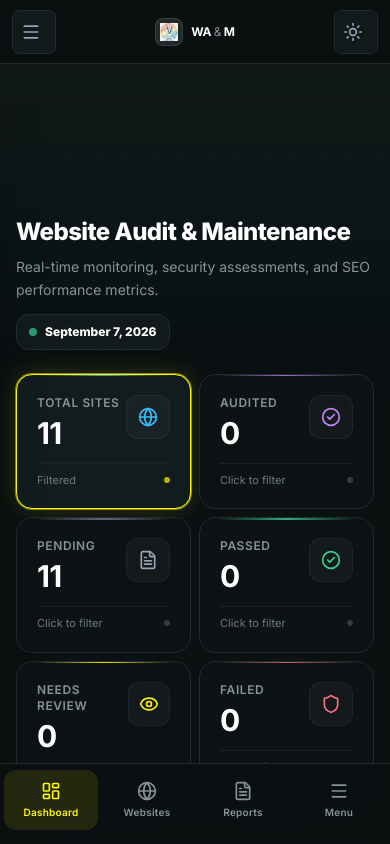
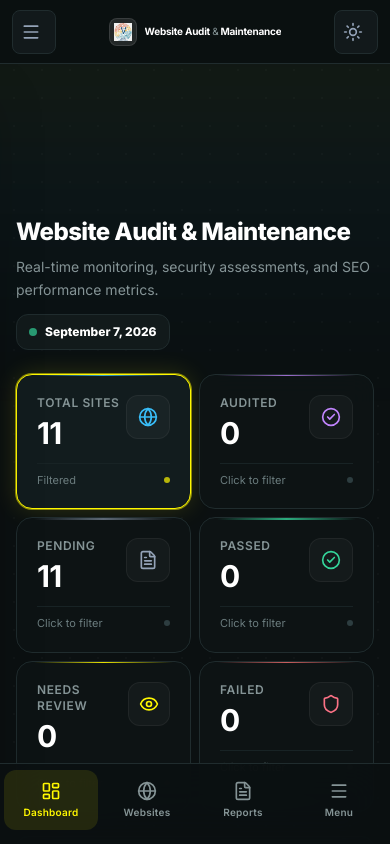
Before and after one commit to Johsua1/Website-Auditing, a React (Vite) app in the folder Web-Auditing/: page / in a window 390 px wide. Shown: the top 844 px of the page. Built offline with nearby package versions, Linux system fonts and the light colour scheme.

Commit message:
fix the other ui and enhance the design

```diff
--- a/Web-Auditing/index.html
+++ b/Web-Auditing/index.html
@@ -2,9 +2,9 @@
 <html lang="en" class="dark">
   <head>
     <meta charset="UTF-8" />
-    <link rel="icon" type="image/svg+xml" href="/favicon.svg" />
+    <link rel="icon" type="image/svg+xml" href="/logo.svg" />
     <meta name="viewport" content="width=device-width, initial-scale=1.0" />
-    <title>Website Audit & Maintenance</title>
+    <title>HYT - Website Audit and Management</title>
     <link rel="preconnect" href="https://fonts.googleapis.com" />
     <link rel="preconnect" href="https://fonts.gstatic.com" crossorigin />
     <link href="https://fonts.googleapis.com/css2?family=Inter:wght@300;400;500;600;700;800&display=swap" rel="stylesheet" />
--- a/Web-Auditing/src/components/Navigation.jsx
+++ b/Web-Auditing/src/components/Navigation.jsx
@@ -147,6 +147,7 @@ const Navigation = () => {
           {/* Center: Brand - Responsive */}
           <Link
             to="/"
+            aria-label="Website Audit & Maintenance home"
             className="flex items-center gap-2 group"
           >
             <div className="h-7 w-7 sm:h-8 sm:w-8 rounded-lg bg-white/10 border border-white/10 p-1 flex items-center justify-center transition-transform group-hover:scale-105 flex-shrink-0">
@@ -156,10 +157,8 @@ const Navigation = () => {
                 className="h-full w-full object-contain"
               />
             </div>
-            {/* Show "WA & M" on mobile, full text on larger screens */}
-            <span className="text-xs sm:text-sm lg:text-base font-bold tracking-tight text-white group-hover:text-[#fff800] transition-colors whitespace-nowrap">
-              <span className="hidden sm:inline">Website Audit <span className="text-[#859496] font-normal">&amp;</span> Maintenance</span>
-              <span className="inline sm:hidden">WA <span className="text-[#859496] font-normal">&amp;</span> M</span>
+            <span className="max-w-[150px] truncate text-[10px] font-bold leading-tight tracking-tight text-white transition-colors group-hover:text-[#fff800] sm:max-w-none sm:text-sm lg:text-base">
+              Website Audit <span className="font-normal text-[#859496]">&amp;</span> Maintenance
             </span>
           </Link>
 
--- a/Web-Auditing/src/index.css
+++ b/Web-Auditing/src/index.css
@@ -553,10 +553,3 @@ body.mobile-menu-open {
   position: fixed;
   width: 100%;
 }
-
-/* Better mobile contrast for accessibility */
-@media (max-width: 768px) {
-  .text-\\[\\#859496\\] {
-    color: #94a3b8; /* Slightly brighter for mobile */
-  }
-}
--- a/Web-Auditing/src/pages/Websites.jsx
+++ b/Web-Auditing/src/pages/Websites.jsx
@@ -254,7 +254,7 @@ const Websites = ({ websites, onStartAudit }) => {
                   <button
                     type="button"
                     onClick={() => onStartAudit(website)}
-                    className="flex-1 flex items-center justify-center gap-1.5 px-3.5 py-2 rounded-xl bg-[#fff800] hover:bg-[#fffa66] text-black text-xs font-bold shadow-[0_0_15px_rgba(255,248,0,0.2)] transition-all active:scale-[0.98]"
+                    className="audit-action-button flex-1 flex items-center justify-center gap-1.5 px-3.5 py-2 rounded-xl bg-[#fff800] hover:bg-[#fffa66] text-black text-xs font-bold shadow-[0_0_15px_rgba(255,248,0,0.2)] transition-all active:scale-[0.98]"
                   >
                     <Play className="w-3.5 h-3.5 fill-black" />
                     Audit
```
Also changed, not shown: 1 other file (tests, documents, lock files or other folders).
